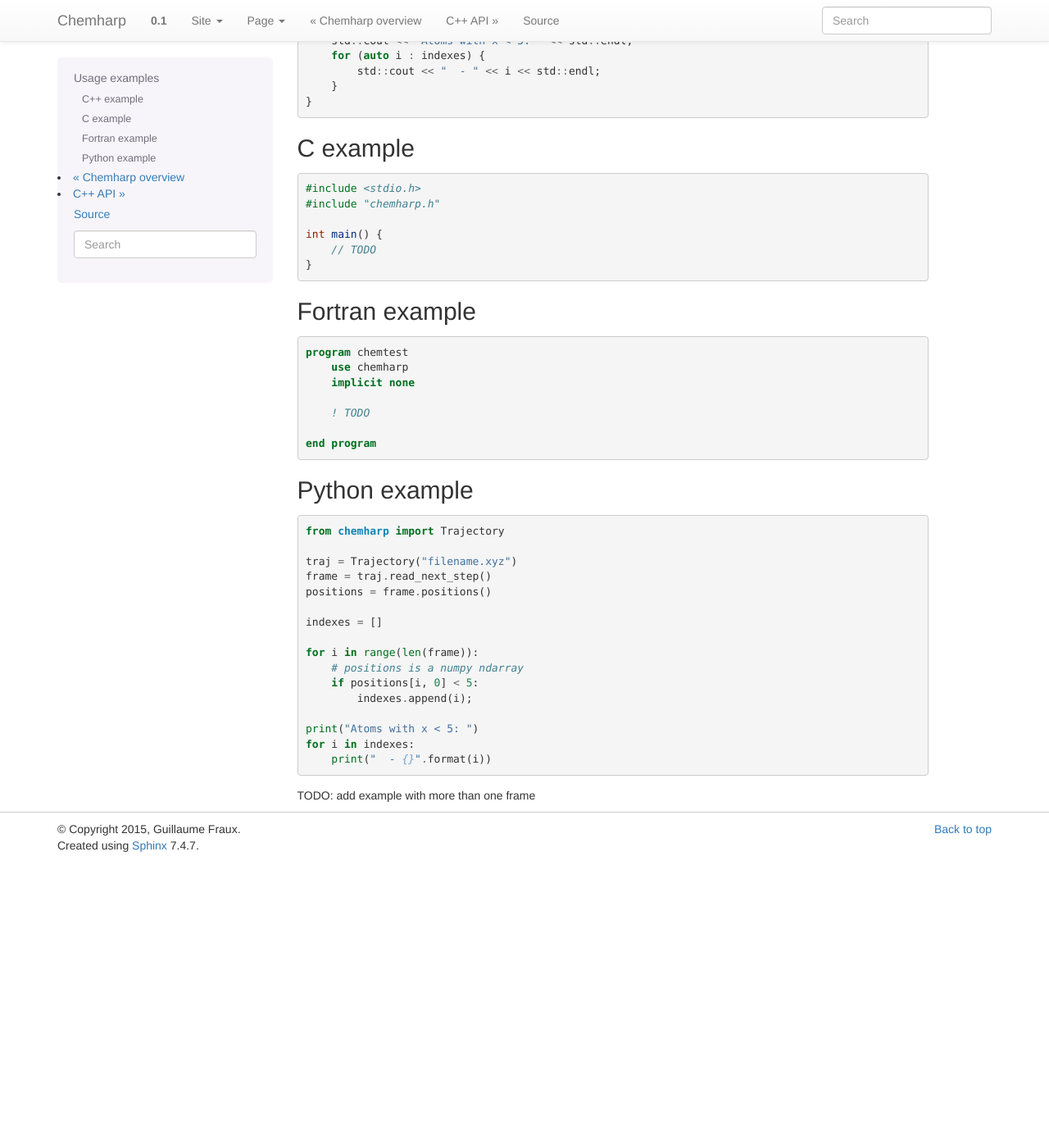
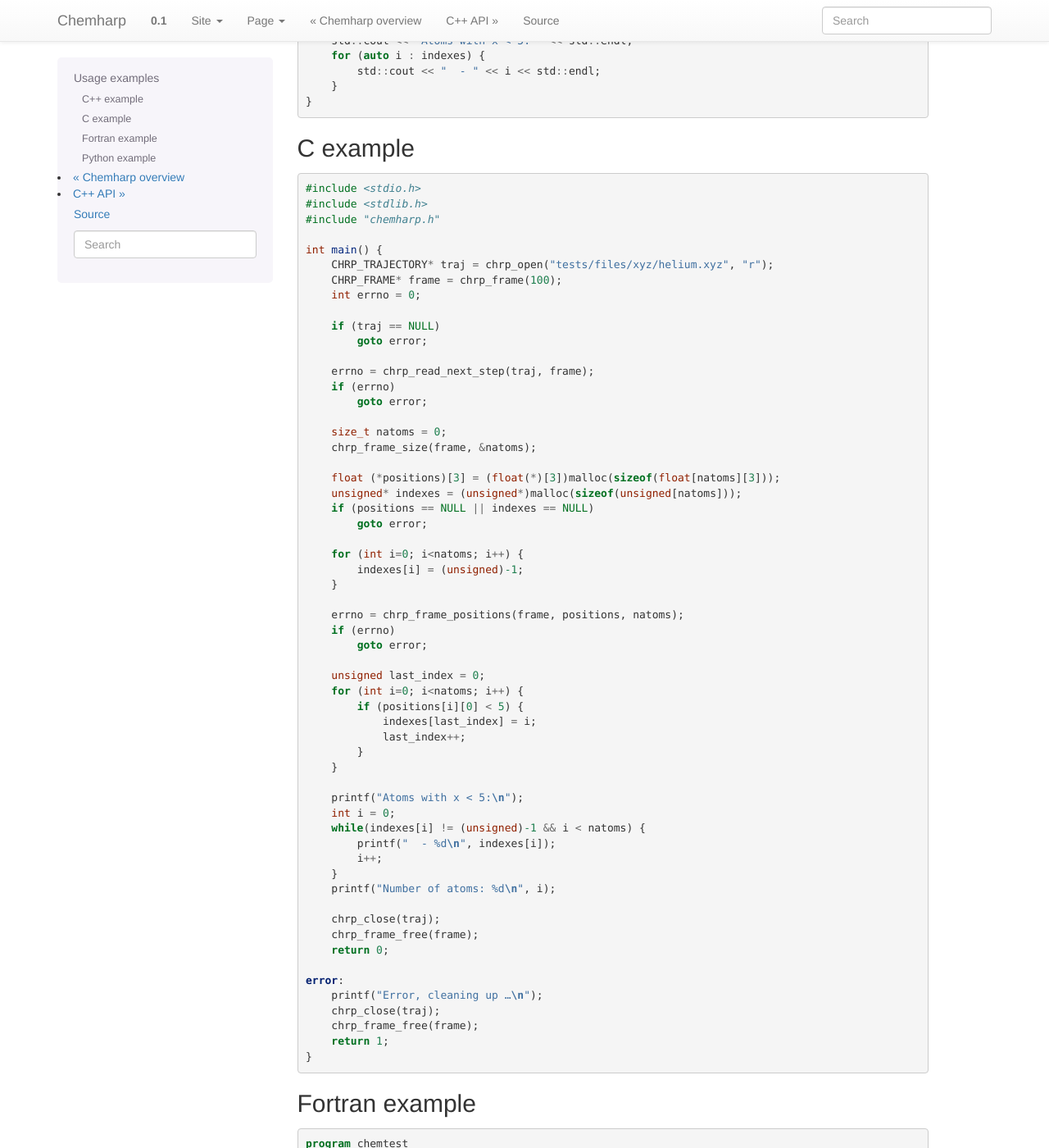
Before and after one commit to chemfiles/chemfiles, a Sphinx documentation site: the page built from doc/example.rst, in a window 1280 px wide and 1400 px high, scrolled down 502 px. Shown: the whole window at 82% size. Built offline with Sphinx 7.4.7, drawn with Linux system fonts in a browser that asks for light colours; before the commit the page ends 1553 px from its top, so only the background shows below that.

Commit message:
[doc] Add C example

```diff
--- a/doc/example.rst
+++ b/doc/example.rst
@@ -39,10 +39,62 @@ C example
 .. code-block:: c
 
     #include <stdio.h>
+    #include <stdlib.h>
     #include "chemharp.h"
 
     int main() {
-        // TODO
+        CHRP_TRAJECTORY* traj = chrp_open("tests/files/xyz/helium.xyz", "r");
+        CHRP_FRAME* frame = chrp_frame(100);
+        int errno = 0;
+
+        if (traj == NULL)
+            goto error;
+
+        errno = chrp_read_next_step(traj, frame);
+        if (errno)
+            goto error;
+
+        size_t natoms = 0;
+        chrp_frame_size(frame, &natoms);
+
+        float (*positions)[3] = (float(*)[3])malloc(sizeof(float[natoms][3]));
+        unsigned* indexes = (unsigned*)malloc(sizeof(unsigned[natoms]));
+        if (positions == NULL || indexes == NULL)
+            goto error;
+
+        for (int i=0; i<natoms; i++) {
+            indexes[i] = (unsigned)-1;
+        }
+
+        errno = chrp_frame_positions(frame, positions, natoms);
+        if (errno)
+            goto error;
+
+        unsigned last_index = 0;
+        for (int i=0; i<natoms; i++) {
+            if (positions[i][0] < 5) {
+                indexes[last_index] = i;
+                last_index++;
+            }
+        }
+
+        printf("Atoms with x < 5:\n");
+        int i = 0;
+        while(indexes[i] != (unsigned)-1 && i < natoms) {
+            printf("  - %d\n", indexes[i]);
+            i++;
+        }
+        printf("Number of atoms: %d\n", i);
+
+        chrp_close(traj);
+        chrp_frame_free(frame);
+        return 0;
+
+    error:
+        printf("Error, cleaning up …\n");
+        chrp_close(traj);
+        chrp_frame_free(frame);
+        return 1;
     }
 
 Fortran example
```
